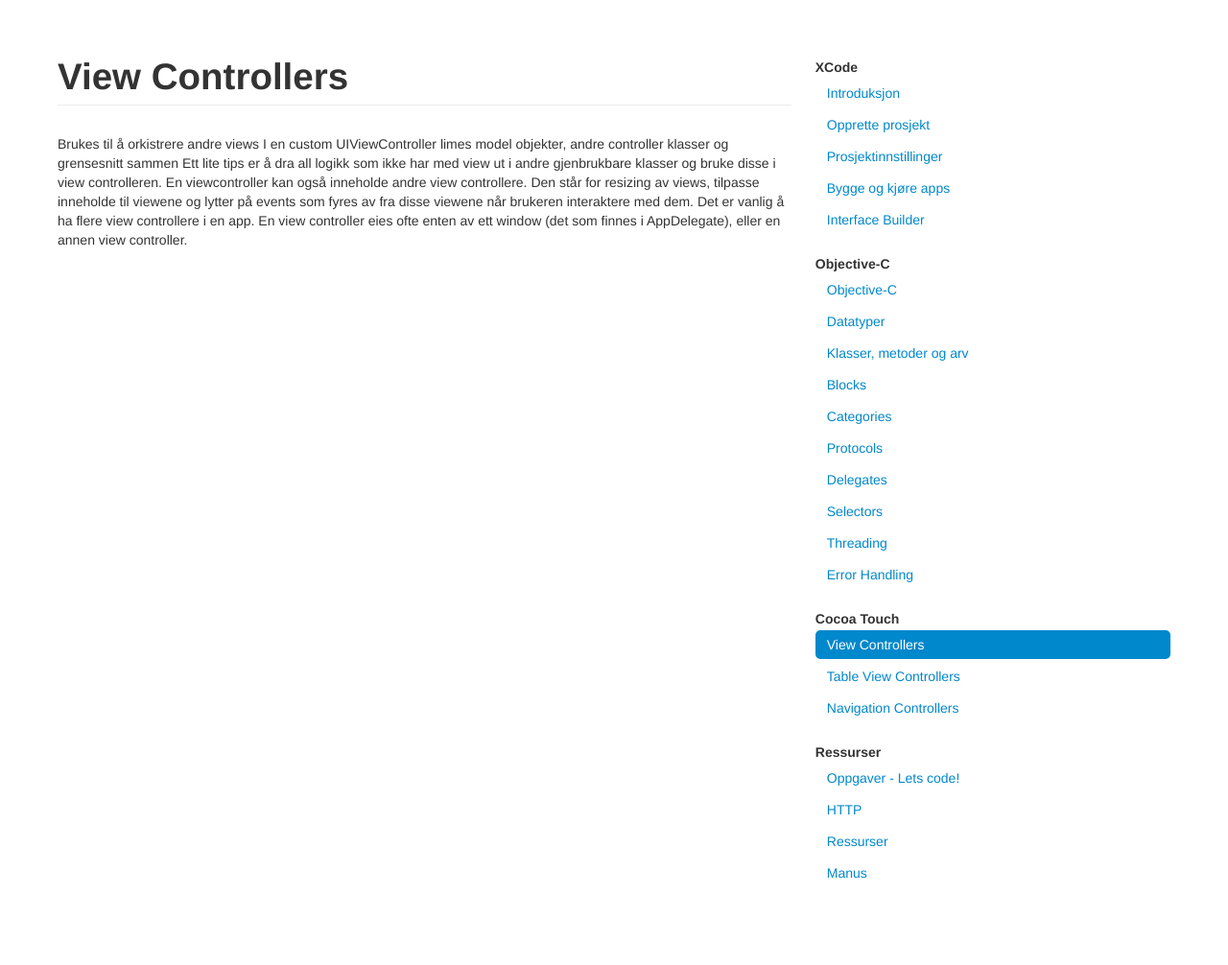
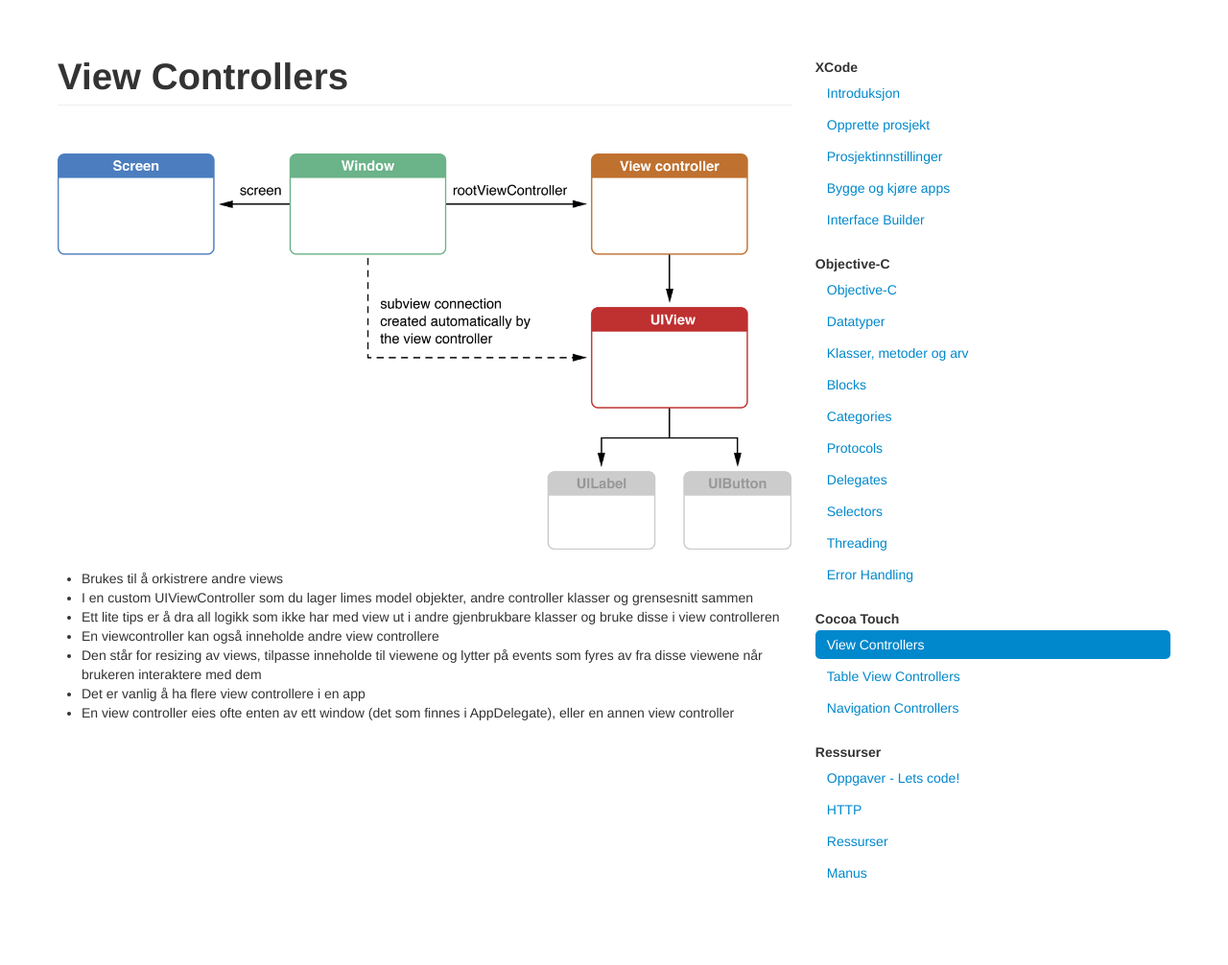
Before and after one commit to bekk/android101, a Jekyll site: the page built from docs/pages/view-controllers.html, in a window 1280 px wide. Shown: the whole page at 96% size. Built offline with Jekyll 4.4.1, drawn with Linux system fonts in a browser that asks for light colours; Markdown is read by kramdown in place of the engine named in the settings.

Commit message:
More information on view controller

```diff
--- a/docs/pages/view-controllers.html
+++ b/docs/pages/view-controllers.html
@@ -3,10 +3,15 @@ layout: default
 title: View Controllers
 ---
 
-Brukes til å orkistrere andre views
-I en custom UIViewController limes model objekter, andre controller klasser og grensesnitt sammen
-Ett lite tips er å dra all logikk som ikke har med view ut i andre gjenbrukbare klasser og bruke disse i view controlleren.
-En viewcontroller kan også inneholde andre view controllere.
-Den står for resizing av views, tilpasse inneholde til viewene og lytter på events som fyres av fra disse viewene når brukeren interaktere med dem.
-Det er vanlig å ha flere view controllere i en app.
-En view controller eies ofte enten av ett window (det som finnes i AppDelegate), eller en annen view controller.
+<img src="{{ site.baseurl }}/img/viewcontroller.png" />
+
+
+<ul>
+	<li>Brukes til å orkistrere andre views</li>
+	<li>I en custom UIViewController som du lager limes model objekter, andre controller klasser og grensesnitt sammen</li>
+	<li>Ett lite tips er å dra all logikk som ikke har med view ut i andre gjenbrukbare klasser og bruke disse i view controlleren</li>
+	<li>En viewcontroller kan også inneholde andre view controllere</li>
+	<li>Den står for resizing av views, tilpasse inneholde til viewene og lytter på events som fyres av fra disse viewene når brukeren interaktere med dem</li>
+	<li>Det er vanlig å ha flere view controllere i en app</li>
+	<li>En view controller eies ofte enten av ett window (det som finnes i AppDelegate), eller en annen view controller</li>
+</ul>
```
Also changed, not shown: docs/img/viewcontroller.png (added), 1 other file.
